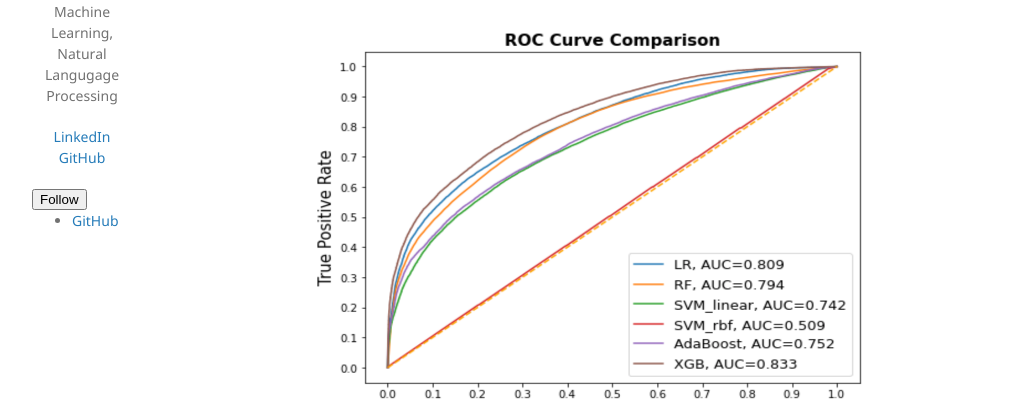
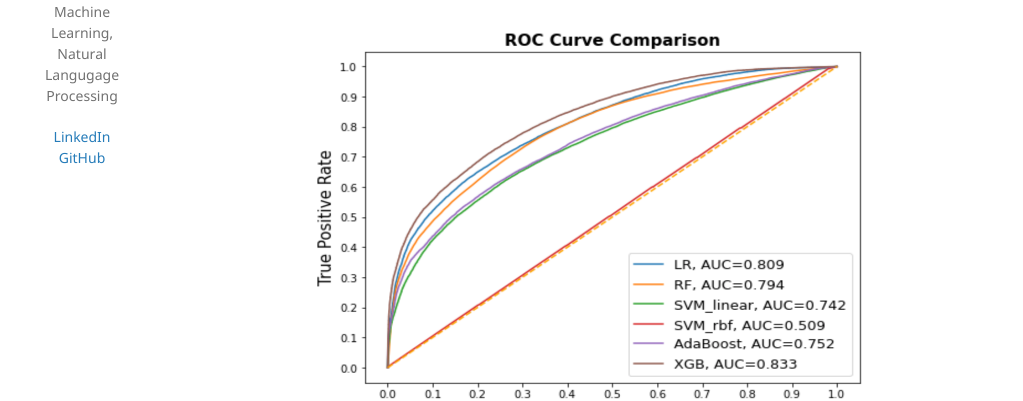
Before and after one commit to ThanhNguyen93/ThanhNguyen93.github.io, a Jekyll site: the page built from index.md, in a window 1280 px wide. Shown: the part 290-691 px from the top of the page, without its empty margins (128-1151 px from the left). Built offline with Jekyll 4.4.1, drawn with Linux system fonts in a browser that asks for light colours; our own code applies the rules of GitHub Pages for plain Markdown files.

Commit message:
Update _config.yml

```diff
--- a/_config.yml
+++ b/_config.yml
@@ -12,14 +12,7 @@ description:
   <a href="https://github.com/ThanhNguyen93">GitHub</a>
   </p>
 
-  <div class="author__urls-wrapper">
-    <button class="btn btn--inverse">Follow</button>
-    <ul class="author__urls social-icons">
 
-  <li><a href="https://github.com/ThanhNguyen93" rel="nofollow noopener noreferrer"><i class="fab fa-fw fa-github" aria-hidden="true"></i> GitHub</a></li>
-
-  </ul>
-  </div>
 
 
 theme: jekyll-theme-minimal
```
